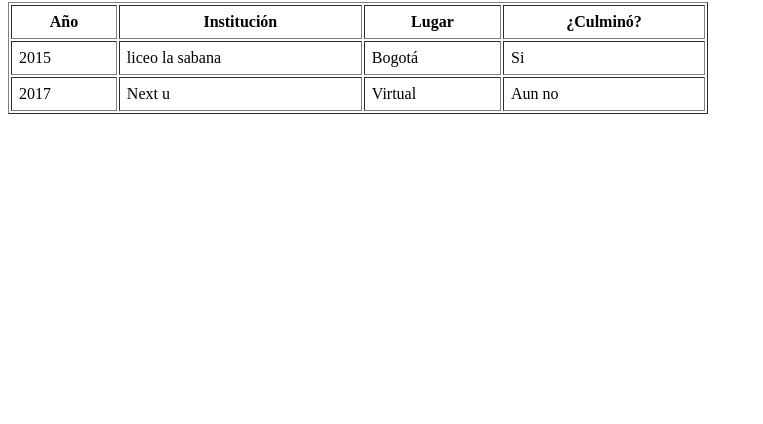
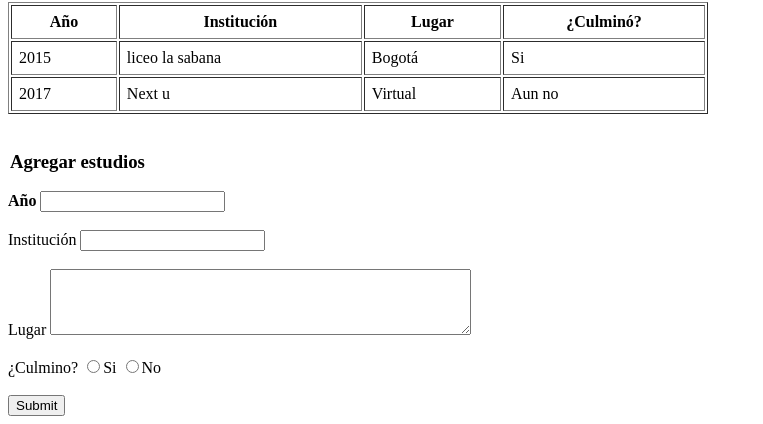
Before and after one commit to jaimeborjas/proyecto-final-html, a plain HTML site: page educacion.html in a window 1280 px wide. Shown: the part 489-913 px from the top of the page, without its empty margins (0-763 px from the left). Before the commit the page ends 800 px from the top, so only its background shows below. Drawn offline with Linux system fonts and the light colour scheme.

Commit message:
formulario

```diff
--- a/educacion.html
+++ b/educacion.html
@@ -45,5 +45,32 @@
       </tr>
       </tbody>
     </table>
+    <br>
+    <form>
+        <legend><h3>Agregar estudios</h3></legend>
+        <label for="año"><strong>Año</strong></label>
+        <input type="number" name="año">
+        <br>
+        <br>
+        <label for="Institucion">Institución</label>
+        <input type="text" name="institucion" required>
+        <br>
+        <br>
+        <label for="Lugar" align="up">Lugar</label>
+        <textarea name="Lugar"rows="4" cols="50">
+        </textarea>
+        <br>
+        <br>
+        <label for="si">¿Culmino?</label>
+        <input type="radio" name="si" value="si">Si
+        <input type="radio" name="si" value="no">No
+        <br>
+        <br>
+        <input type="submit">
+
+
+
+        </select>
+      </form>
   </body>
 </html>
```
